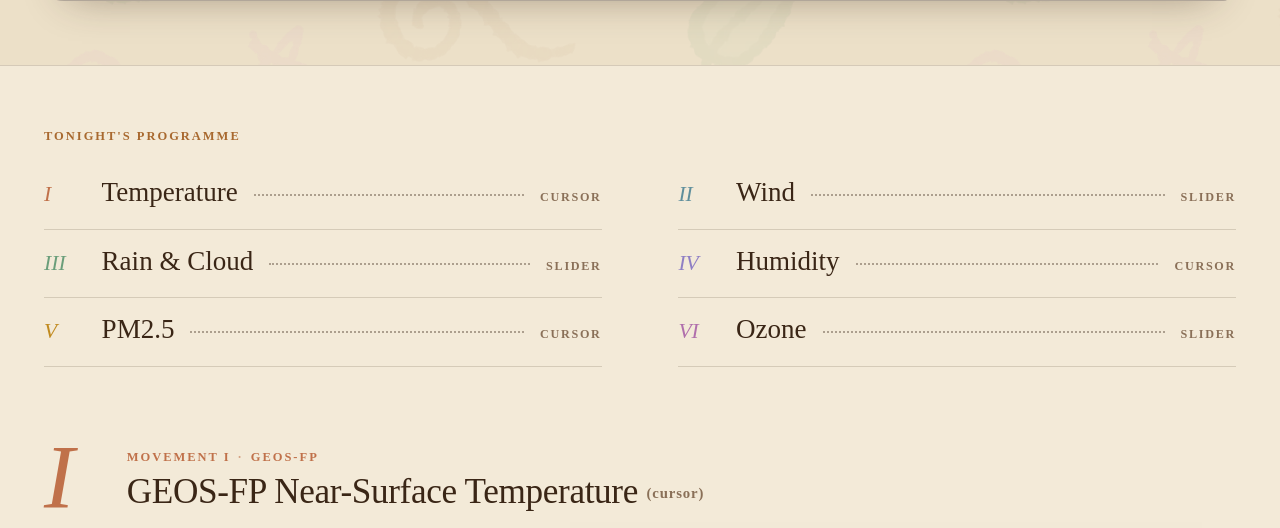
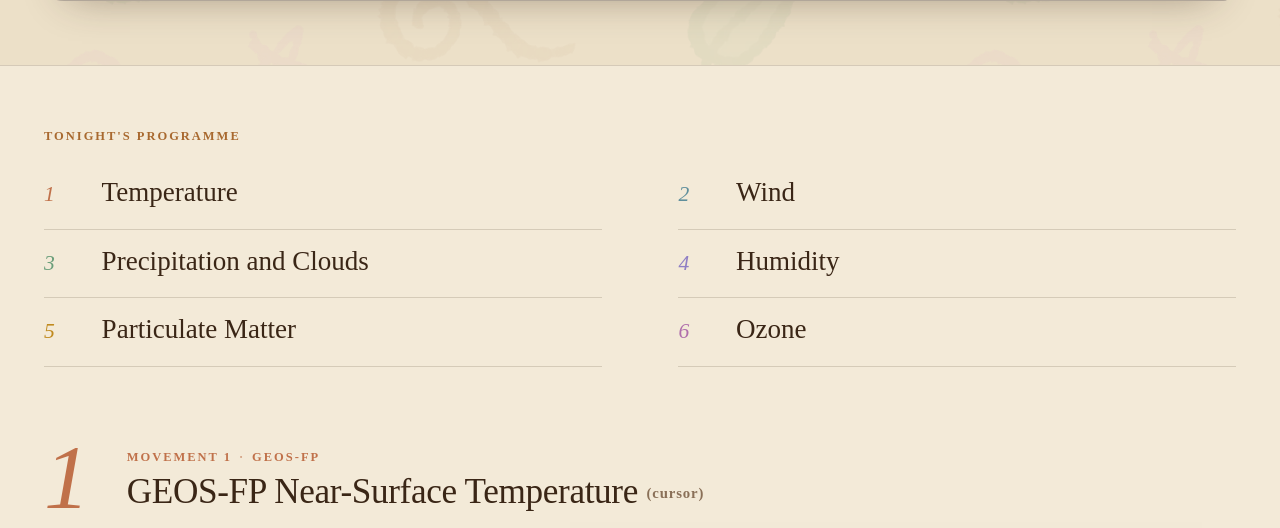
Before and after one commit to sha22kin/earthorchestra, a Laravel app: page / in a window 1280 px wide. Shown: the part 2435-2963 px from the top of the page. Run offline with Laravel 12, Linux system fonts and the light colour scheme; data comes from the database, SQL or seed files in the repository; style sheets or scripts are compiled from the project's sources.

Commit message:
Programme: plain numbers, no mode labels, full dataset names

```diff
--- a/app/Models/Visualisation.php
+++ b/app/Models/Visualisation.php
@@ -60,7 +60,7 @@ class Visualisation extends Model
 
     protected function numeral(): Attribute
     {
-        return Attribute::get(fn () => [1 => 'I', 'II', 'III', 'IV', 'V', 'VI', 'VII', 'VIII'][$this->position] ?? (string) $this->position);
+        return Attribute::get(fn () => (string) $this->position);
     }
 
     protected function svsUrl(): Attribute
--- a/database/seeders/content/visualisations.json
+++ b/database/seeders/content/visualisations.json
@@ -318,7 +318,7 @@
     "slug": "precipitation-and-clouds",
     "position": 3,
     "title": "GEOS-FP Precipitation and Clouds",
-    "short_title": "Rain & Cloud",
+    "short_title": "Precipitation and Clouds",
     "model": "GEOS-FP",
     "measurement": "Total precipitation over cloud optical thickness",
     "interaction": "slider",
@@ -607,7 +607,7 @@
     "slug": "particulate-matter-pm25",
     "position": 5,
     "title": "Particulate Matter (PM2.5)",
-    "short_title": "PM2.5",
+    "short_title": "Particulate Matter",
     "model": "GEOS-CF",
     "measurement": "Fine particulate matter near the surface",
     "interaction": "cursor",
--- a/resources/css/home.css
+++ b/resources/css/home.css
@@ -229,28 +229,8 @@
     line-height: 1.1;
     transition: transform 0.35s var(--ease-out);
 }
-.programme__dots {
-    flex: 1;
-    min-width: 1rem;
-    height: 1px;
-    border-bottom: 2px dotted var(--line-strong);
-    transform: translateY(-0.3em);
-    transition: border-color 0.3s;
-}
-.programme__mode {
-    font-size: 0.76rem;
-    font-weight: 700;
-    letter-spacing: 0.14em;
-    text-transform: uppercase;
-    color: var(--ink-3);
-}
 .programme__list a:hover .programme__name { transform: translateX(6px); }
-.programme__list a:hover .programme__dots { border-color: var(--accent); }
-
-@media (max-width: 760px) {
-    .programme__list { grid-template-columns: 1fr; }
-}
-
+.programme__list a:hover
 .hero .btn--ghost { background: rgba(250, 245, 234, 0.75); }
 
 .page-home .site-nav:not(.is-scrolled):not(.is-open) .site-nav__links a {
--- a/resources/css/orchestra.css
+++ b/resources/css/orchestra.css
@@ -71,6 +71,7 @@
     gap: 0.6rem;
     min-width: 0;
     transition: opacity 0.35s;
+    align-content: start;
 }
 .channel.is-muted { opacity: 0.45; }
 
--- a/resources/views/home.blade.php
+++ b/resources/views/home.blade.php
@@ -98,8 +98,6 @@
                         <a href="#{{ $v->slug }}">
                             <span class="programme__num">{{ $v->numeral }}</span>
                             <span class="programme__name">{{ $v->short_title }}</span>
-                            <span class="programme__dots" aria-hidden="true"></span>
-                            <span class="programme__mode">{{ $v->interaction }}</span>
                         </a>
                     </li>
                 @endforeach
```
Also changed, not shown: 3 other files.
